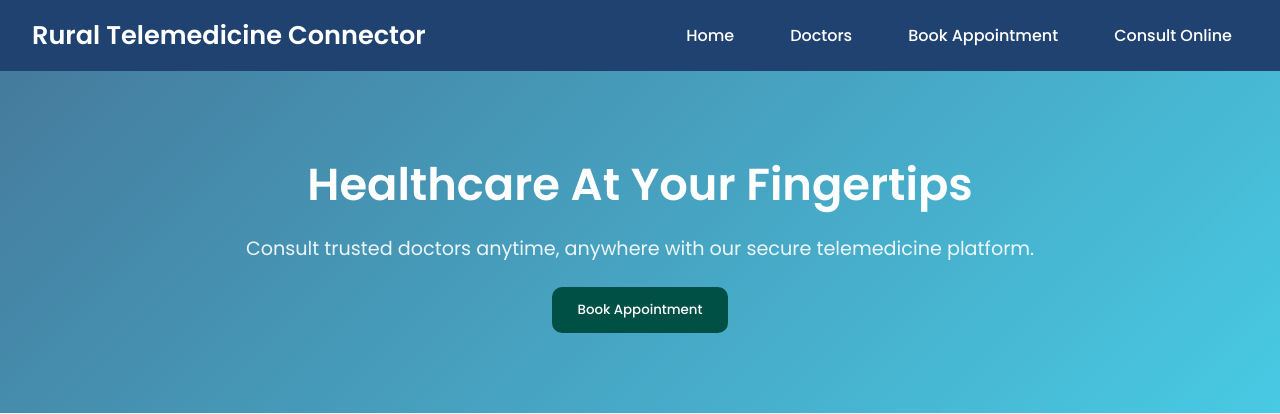
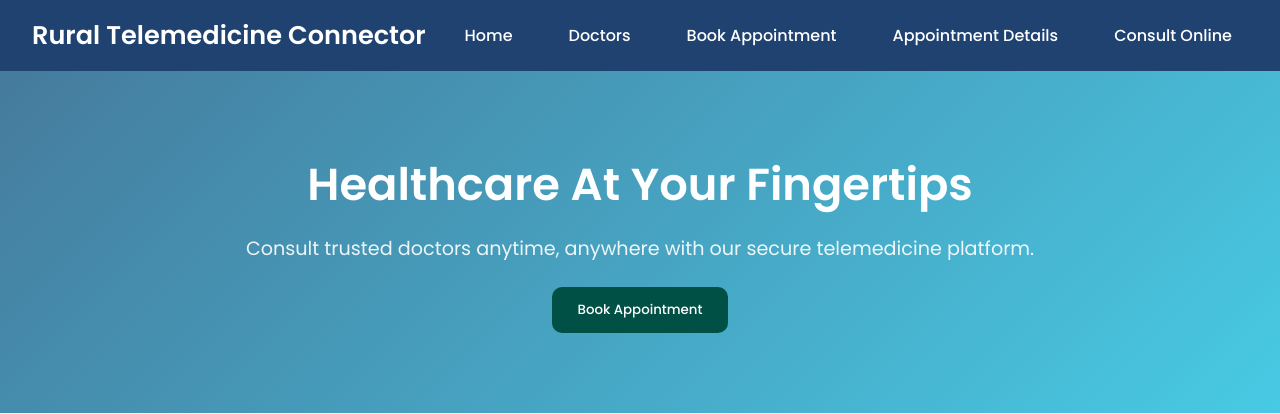
Before and after one commit to Sakshi-1807mrk/Tech-Triplets, a Flask app: page / in a window 1280 px wide. Shown: the top 414 px of the page. Run offline with Flask 3, Linux system fonts and the light colour scheme.

Commit message:
3pm commit

```diff
--- a/templates/index.html
+++ b/templates/index.html
@@ -14,6 +14,7 @@
       <li><a href="{{ url_for('index') }}">Home</a></li>
       <li><a href="{{ url_for('doctors') }}">Doctors</a></li>
       <li><a href="{{ url_for('appointment') }}">Book Appointment</a></li>
+      <li><a href="{{ url_for('appointment-details') }}">Appointment Details</a></li>
       <li><a href="{{ url_for('consult') }}">Consult Online</a></li>
     </ul>
   </nav>
```
